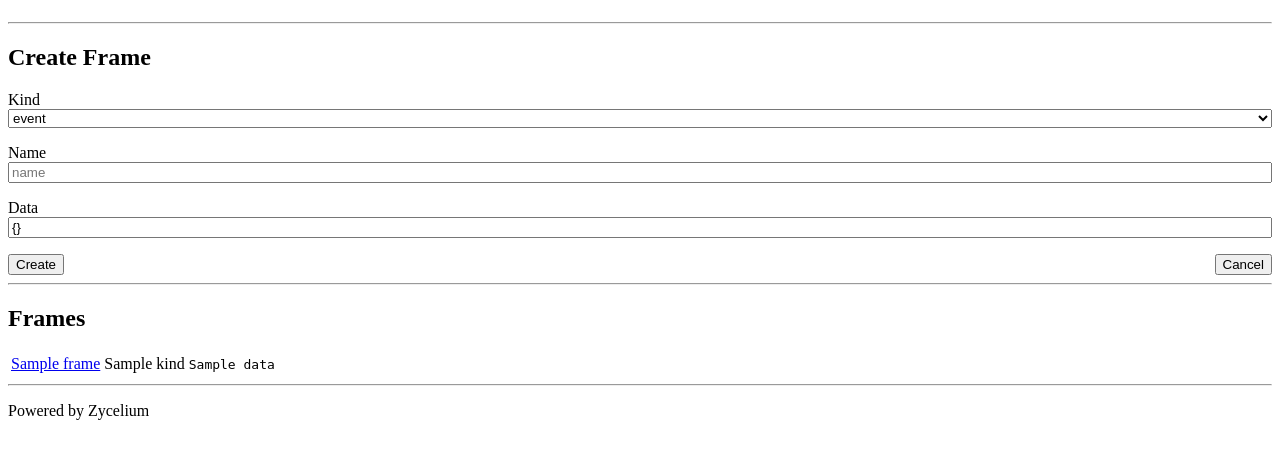
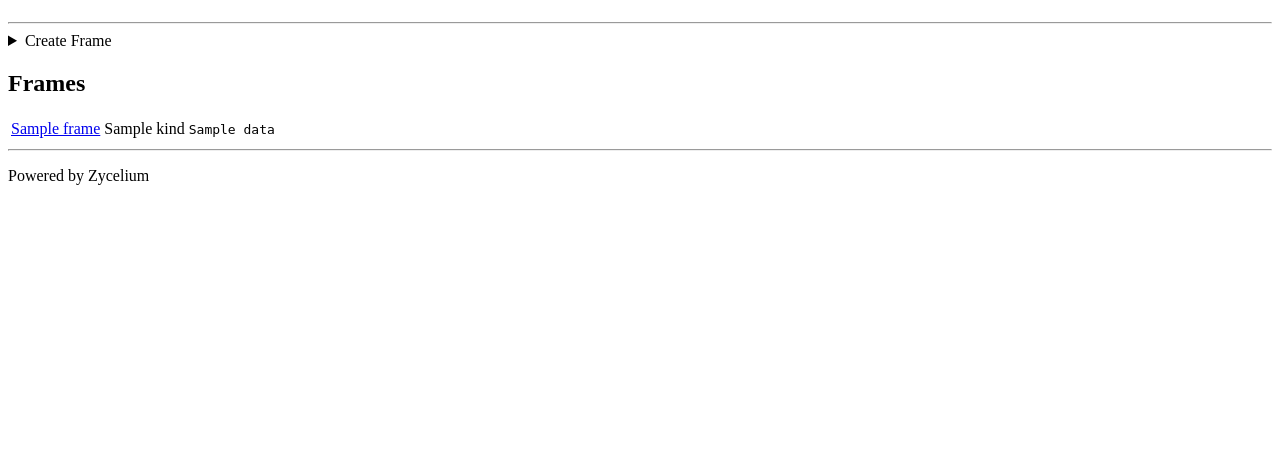
Before and after one commit to zycelium/zygote, a Python web app: template src/zycelium/zygote/templates/frames.html in a window 1280 px wide. Shown: the part 58-517 px from the top of the page. Run offline with Jinja, Linux system fonts and the light colour scheme; the template is opened without the code that fills it: most values are stand-ins (such as "Sample title", 1, 10 or a date in 2020).

Commit message:
Use details to hide create frame form

```diff
--- a/src/zycelium/zygote/templates/frames.html
+++ b/src/zycelium/zygote/templates/frames.html
@@ -3,8 +3,10 @@
 {% block title %}Zygote - Frames{% endblock %}
 
 {% block content %}
-<h2>Create Frame</h2>
-
+<details>
+    <summary>
+        Create Frame
+    </summary>
     <form action="{{ url_for('post_frame') }}"" method="post">
         <input type="hidden" name="redirect_url" value="{{ url_for('http_frames') }}">
         <span class="form-field">
@@ -29,6 +31,8 @@
         </span>
     </form>
     <hr />
+</details>
+
 <h2>Frames</h2>
 <table>
     {% for frame in frames %}
```
Lines whose indentation alone changed are shown as unchanged.
